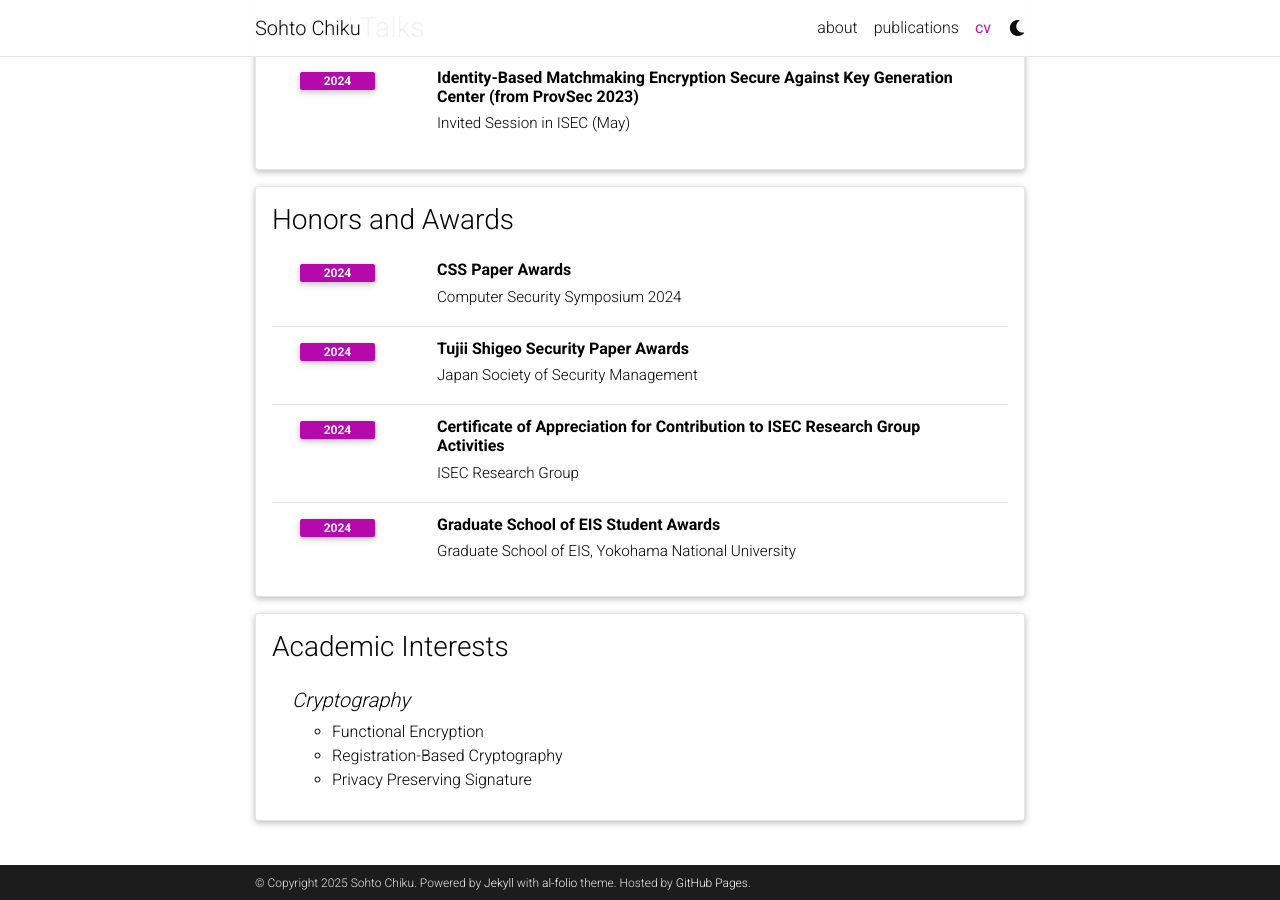
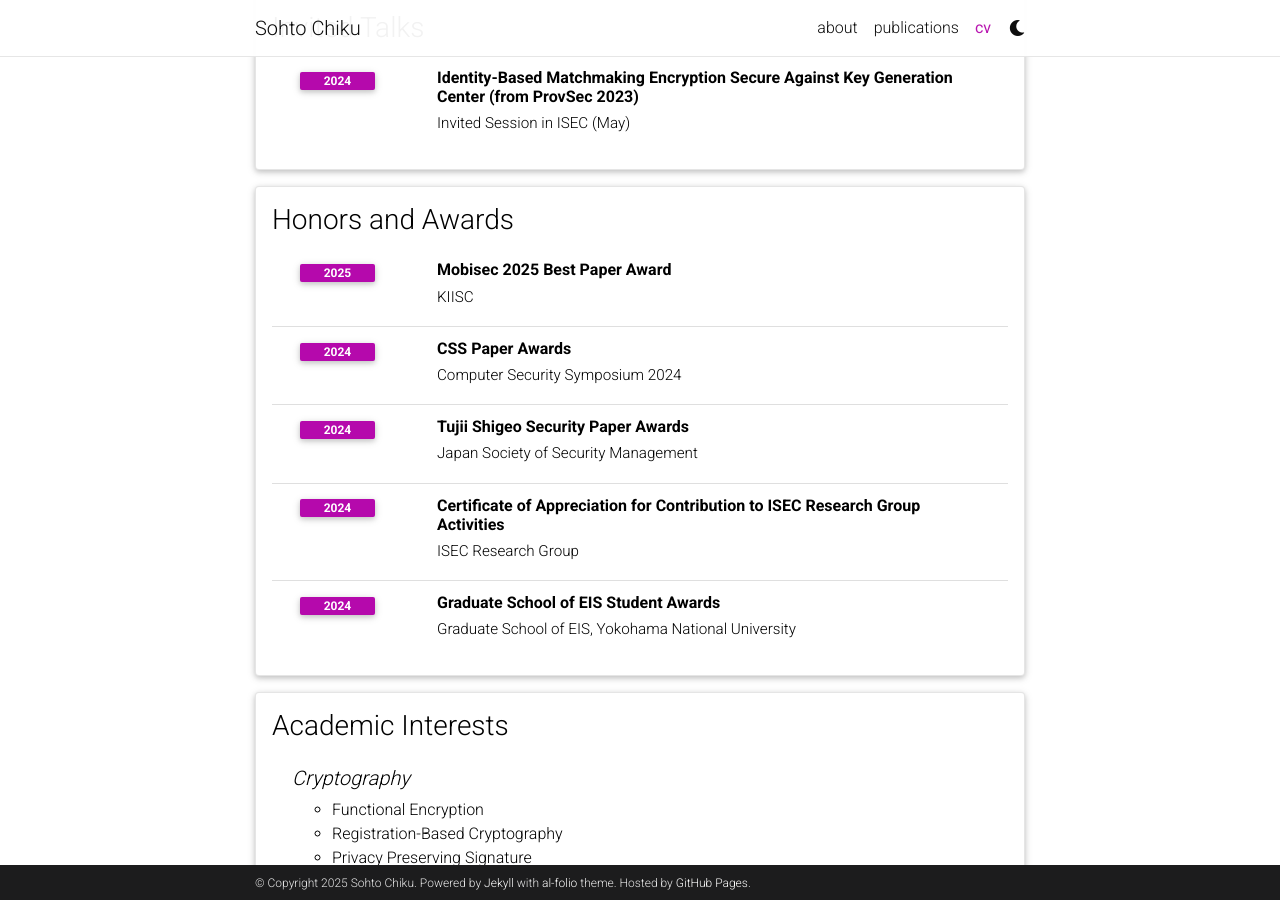
Before and after one commit to csort99/csort99.github.io, a Jekyll site: the page built from _pages/cv.md, in a window 1280 px wide and 900 px high, scrolled down 1567 px. Built offline with Jekyll 4.4.1, drawn with Linux system fonts in a browser that asks for light colours; comment, search, counter and statistics services are not loaded; a style sheet for code colours, icons or effects is not loaded.

Commit message:
Update cv.yml

```diff
--- a/_data/cv.yml
+++ b/_data/cv.yml
@@ -60,6 +60,9 @@
 - title: Honors and Awards
   type: time_table
   contents:
+   - title: Mobisec 2025 Best Paper Award
+     institution: KIISC
+     year: 2025
    - title: CSS Paper Awards
      institution: Computer Security Symposium 2024
      year: 2024
```
